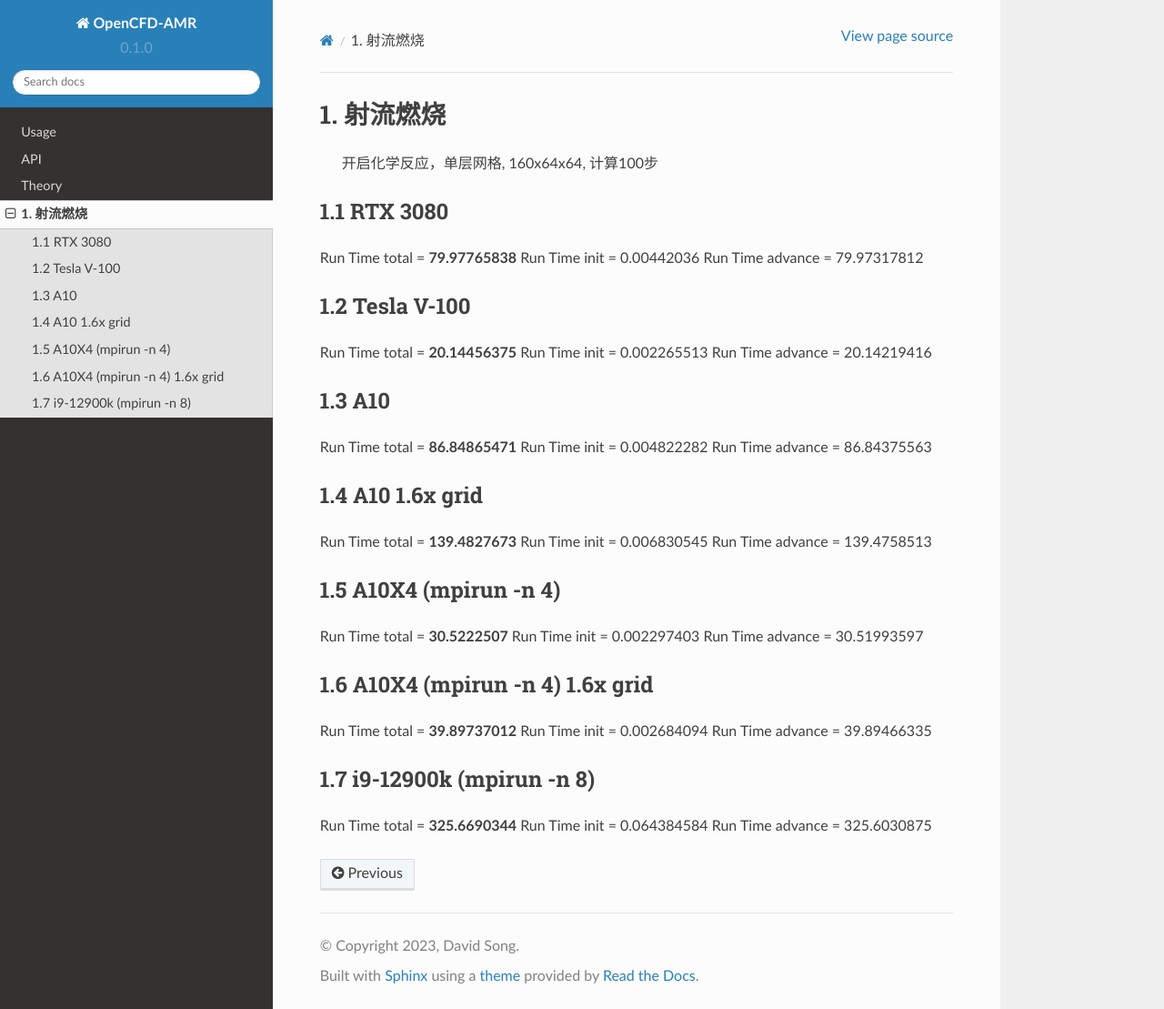
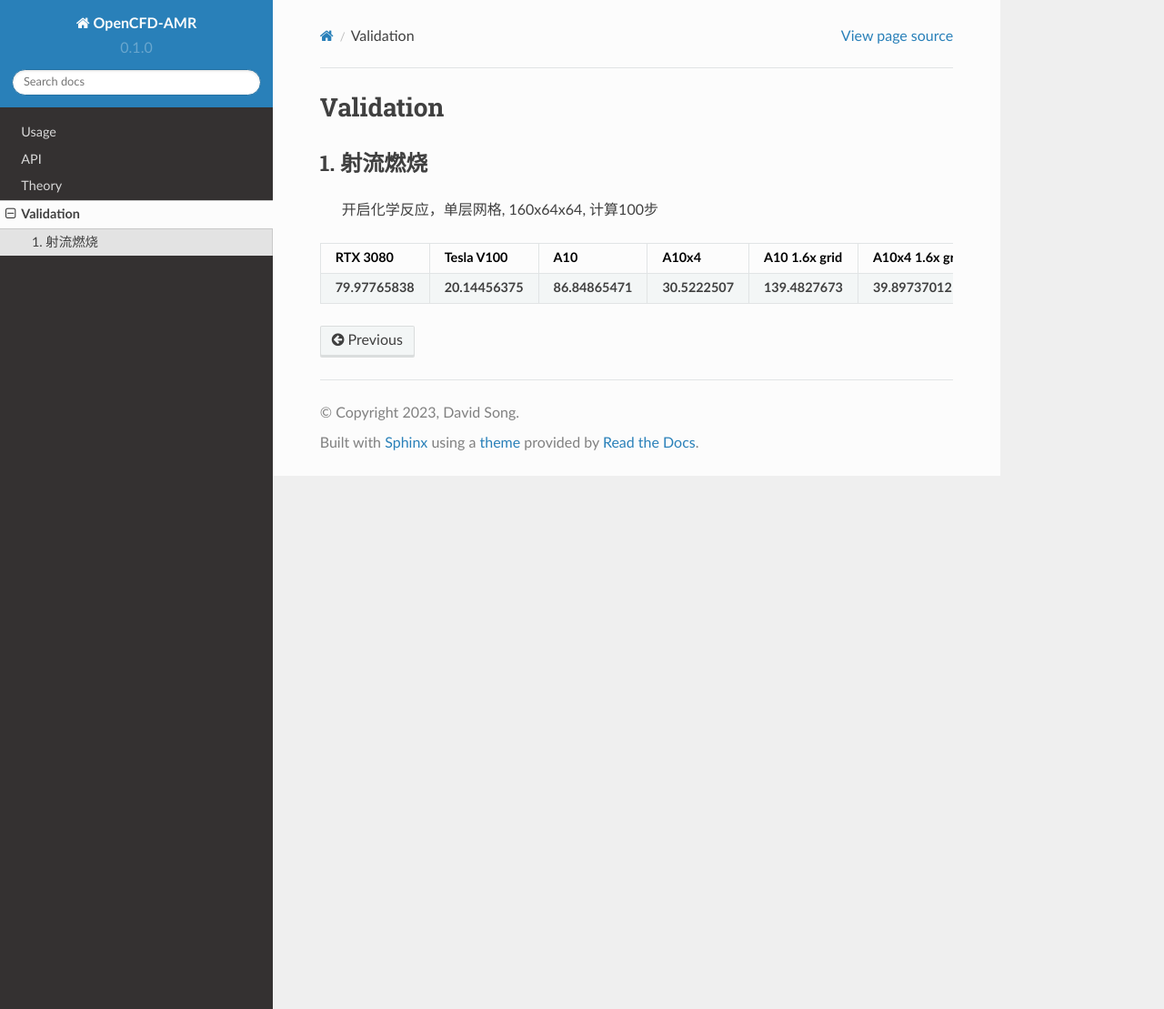
Before and after one commit to FR13ndSDP/OpenCFD-AMR-DOC, a Sphinx documentation site: the page built from docs/source/validation.md, in a window 1280 px wide and 1109 px high. Shown: the whole window at 91% size. Built offline with Sphinx 7.4.7 and the Read the Docs theme 2.0.0, drawn with Linux system fonts in a browser that asks for light colours.

Commit message:
add validation

```diff
--- a/docs/source/validation.md
+++ b/docs/source/validation.md
@@ -1,38 +1,9 @@
-# 1. 射流燃烧
+# Validation
+
+## 1. 射流燃烧
 
 > 开启化学反应，单层网格, 160x64x64, 计算100步
 
-## 1.1 RTX 3080
-Run Time total        = **79.97765838**
-Run Time init         = 0.00442036
-Run Time advance      = 79.97317812
-
-## 1.2 Tesla V-100
-Run Time total        = **20.14456375**
-Run Time init         = 0.002265513
-Run Time advance      = 20.14219416
-
-## 1.3 A10
-Run Time total        = **86.84865471**
-Run Time init         = 0.004822282
-Run Time advance      = 86.84375563
-
-## 1.4 A10 1.6x grid
-Run Time total        = **139.4827673**
-Run Time init         = 0.006830545
-Run Time advance      = 139.4758513
-
-## 1.5 A10X4 (mpirun -n 4)
-Run Time total        = **30.5222507**
-Run Time init         = 0.002297403
-Run Time advance      = 30.51993597
-
-## 1.6 A10X4 (mpirun -n 4) 1.6x grid
-Run Time total        = **39.89737012**
-Run Time init         = 0.002684094
-Run Time advance      = 39.89466335
-
-## 1.7 i9-12900k (mpirun -n 8)
-Run Time total        = **325.6690344**
-Run Time init         = 0.064384584
-Run Time advance      = 325.6030875
+|  RTX 3080   | Tesla V100  | A10 | A10x4 | A10 1.6x grid| A10x4 1.6x grid| i9-12900k (mpirun -n 8)|
+|  ----  | ----  | ---- | ---- | ---- |  ---- |  ---- |
+| **79.97765838**  | **20.14456375** | **86.84865471** | **30.5222507** | **139.4827673** | **39.89737012** |**325.6690344** |
```
